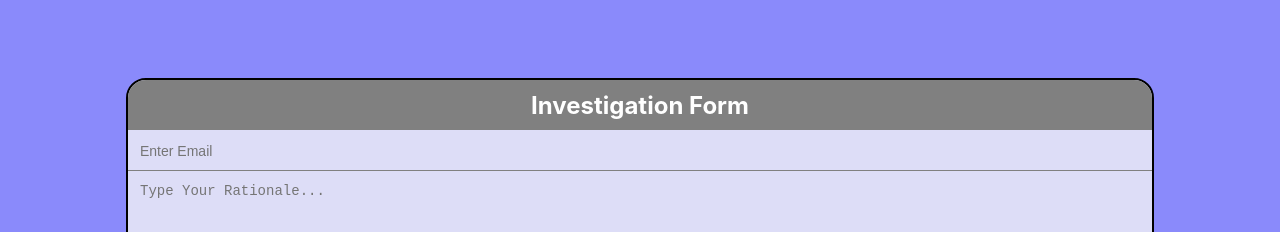
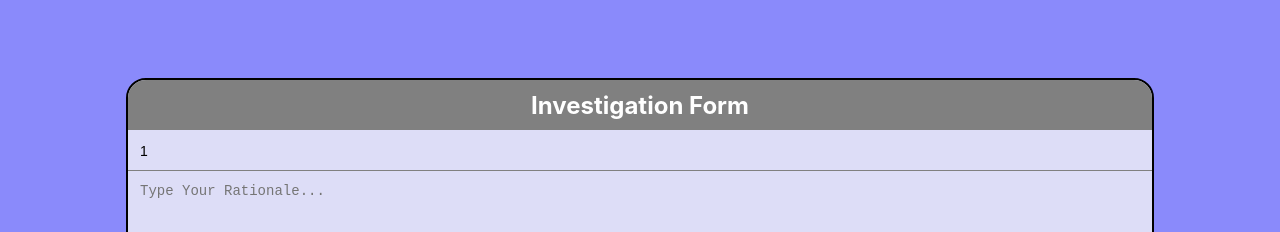
Before and after one commit to MohammedSaleh2001/KnowledgeKart, a React (Create React App) app in the folder front-end/: page /moderateinvestigate/1 in a window 1280 px wide. Shown: the top 232 px of the page. Built offline with nearby package versions, Linux system fonts and the light colour scheme.

Commit message:
Added navigations to actions buttons in moderate investigate.

```diff
--- a/front-end/src/Components/Moderate/ModerateInvestigate.jsx
+++ b/front-end/src/Components/Moderate/ModerateInvestigate.jsx
@@ -8,7 +8,7 @@ function ModerateInvestigate() {
 
     const navigate = useNavigate();
 
-    const { userID } = useParams();
+    const { email } = useParams();
 
     return (
         <div id="moderate_investigate_container">
@@ -16,7 +16,7 @@ function ModerateInvestigate() {
                 Investigation Form
             </div>
             <div id="email_container">
-                <input type="email" placeholder="Enter Email" readonly="readonly"/>
+                <input type="email" placeholder="Enter Email" value={email} readonly="readonly"/>
             </div>
             <div id="textarea_container">
                 <textarea placeholder="Type Your Rationale..." readonly="readonly"/>
@@ -27,10 +27,14 @@ function ModerateInvestigate() {
                 }}>
                     Back
                 </div>
-                <div>
+                <div onClick={() => {
+                    navigate(`/viewprofile/${email}`);
+                }}>
                     View Profile
                 </div>
-                <div>
+                <div onClick={() => {
+                    navigate(`/chat/${email}`)
+                }}>
                     View Chat History
                 </div>
                 <div id="suspend_button">
```
